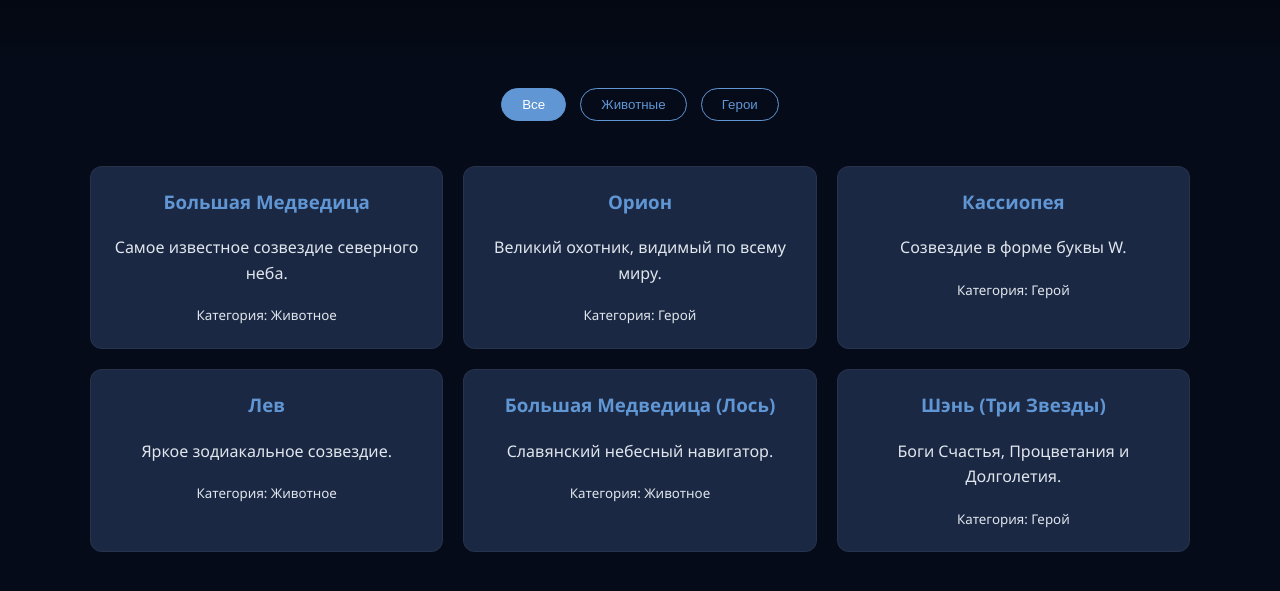
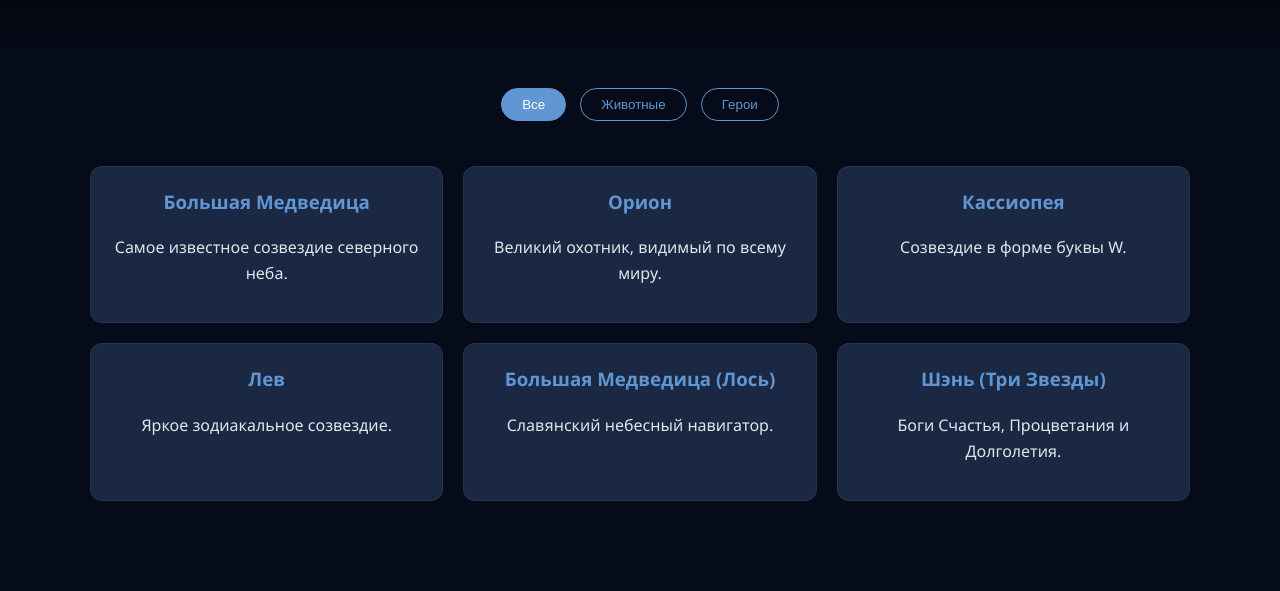
Before and after one commit to viktoriaror/Celestial-Lore.github.io, a plain HTML site: page index.html in a window 1280 px wide. Shown: the part 159-750 px from the top of the page. Drawn offline with Linux system fonts and the light colour scheme.

Commit message:
Add files via upload

```diff
--- a/index.html
+++ b/index.html
@@ -188,7 +188,7 @@
             card.innerHTML = `
                 <h3>${item.name}</h3>
                 <p>${item.short}</p>
-                <small>Категория: ${item.category === 'animal' ? 'Животное' : 'Герой'}</small>
+                <!-- Строку с категорией ниже я удалил -->
             `;
             container.appendChild(card);
         });
```
